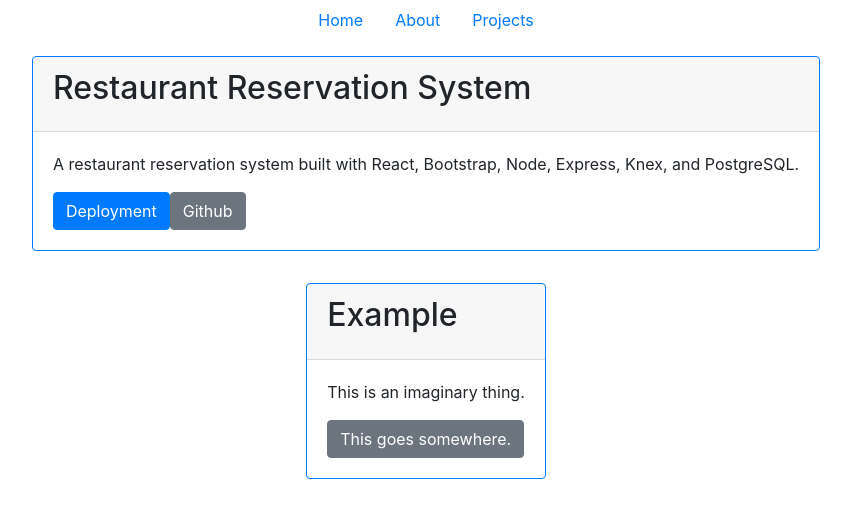
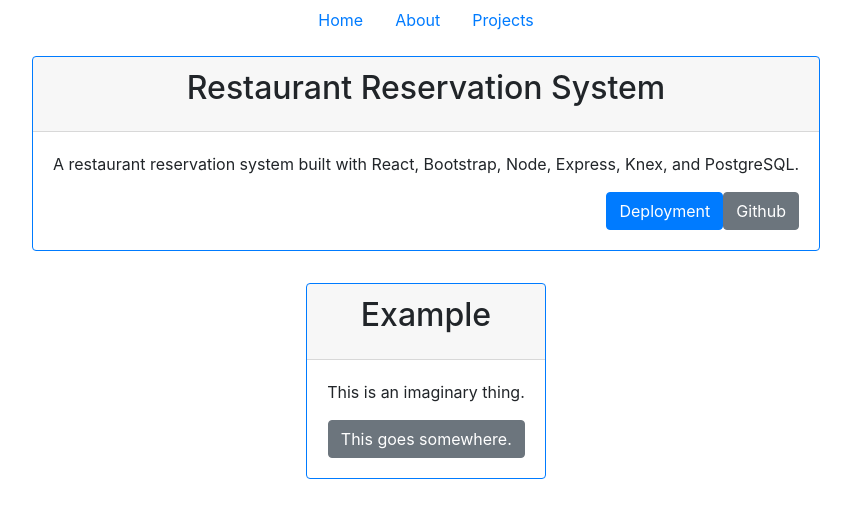
Before and after one commit to JMAdsit/personal-site, a React (Create React App) app: page /projects in a window 1280 px wide. Shown: the top 518 px of the page, without its empty margins (214-1065 px from the left). Built offline with nearby package versions, Linux system fonts and the light colour scheme.

Commit message:
aligned project card content better

```diff
--- a/src/components/ProjectCard.js
+++ b/src/components/ProjectCard.js
@@ -12,7 +12,7 @@ function ProjectCard() {
     <div className="card rounded border border-primary my-3 mx-auto">
 
         <div className="card-header">
-            <h2 className="card-title">
+            <h2 className="card-title text-center">
                 {title}
             </h2>
         </div>
@@ -23,6 +23,7 @@ function ProjectCard() {
                 {description}
             </p>
 
+            <div className="text-right">
                 <a
                 className="btn btn-secondary"
                 href={html}
@@ -31,6 +32,7 @@ function ProjectCard() {
                     {linkText}
                 </a>
             </div>
+        </div>
     </div>);
 }
 
--- a/src/components/ProjectCardReservations.js
+++ b/src/components/ProjectCardReservations.js
@@ -16,7 +16,7 @@ function ProjectCardReservation() {
     <div className="card rounded border border-primary my-3 mx-auto">
 
         <div className="card-header">
-            <h2 className="card-title">
+            <h2 className="card-title text-center">
                 {title}
             </h2>
         </div>
@@ -27,6 +27,7 @@ function ProjectCardReservation() {
                 {description}
             </p>
 
+            <div className="text-right">
                 <a
                 className="btn btn-primary"
                 href={deployHTML}
@@ -43,6 +44,7 @@ function ProjectCardReservation() {
                     {gitText}
                 </a>
             </div>
+        </div>
     </div>);
 }
 
```
Lines whose indentation alone changed are shown as unchanged.
